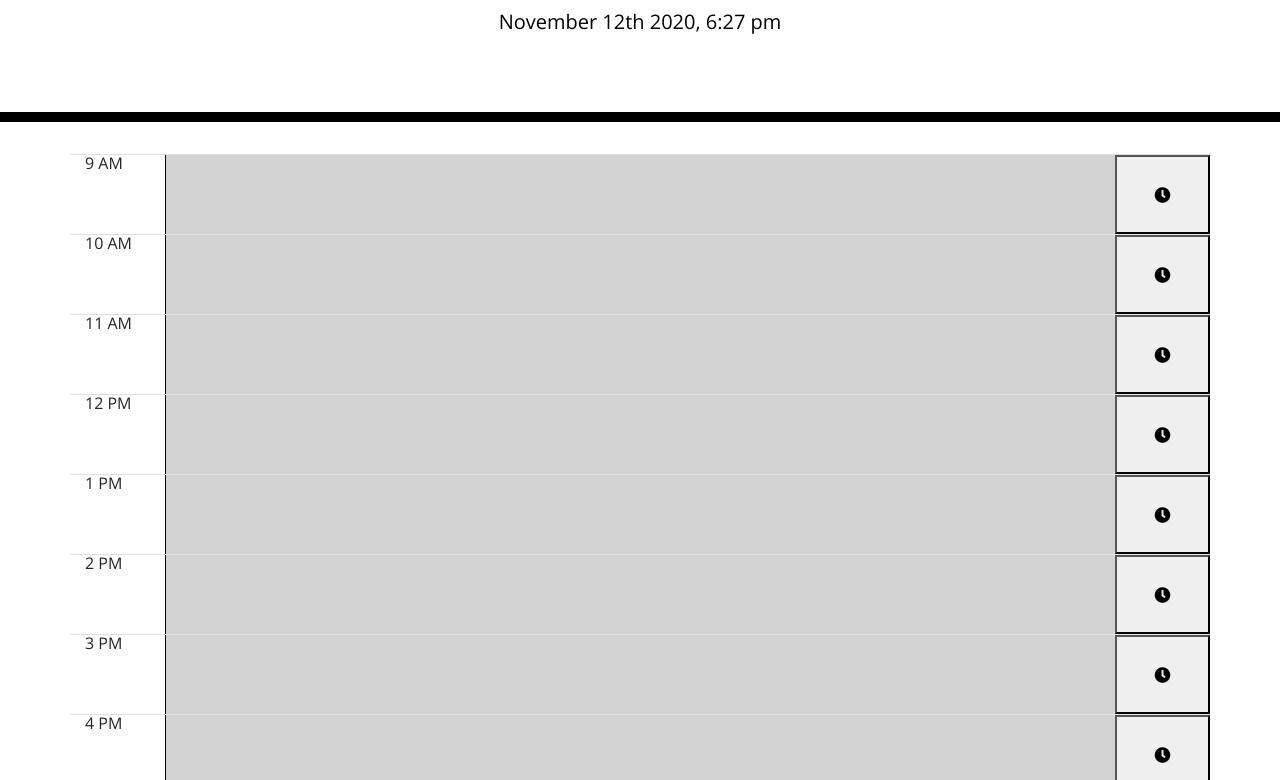
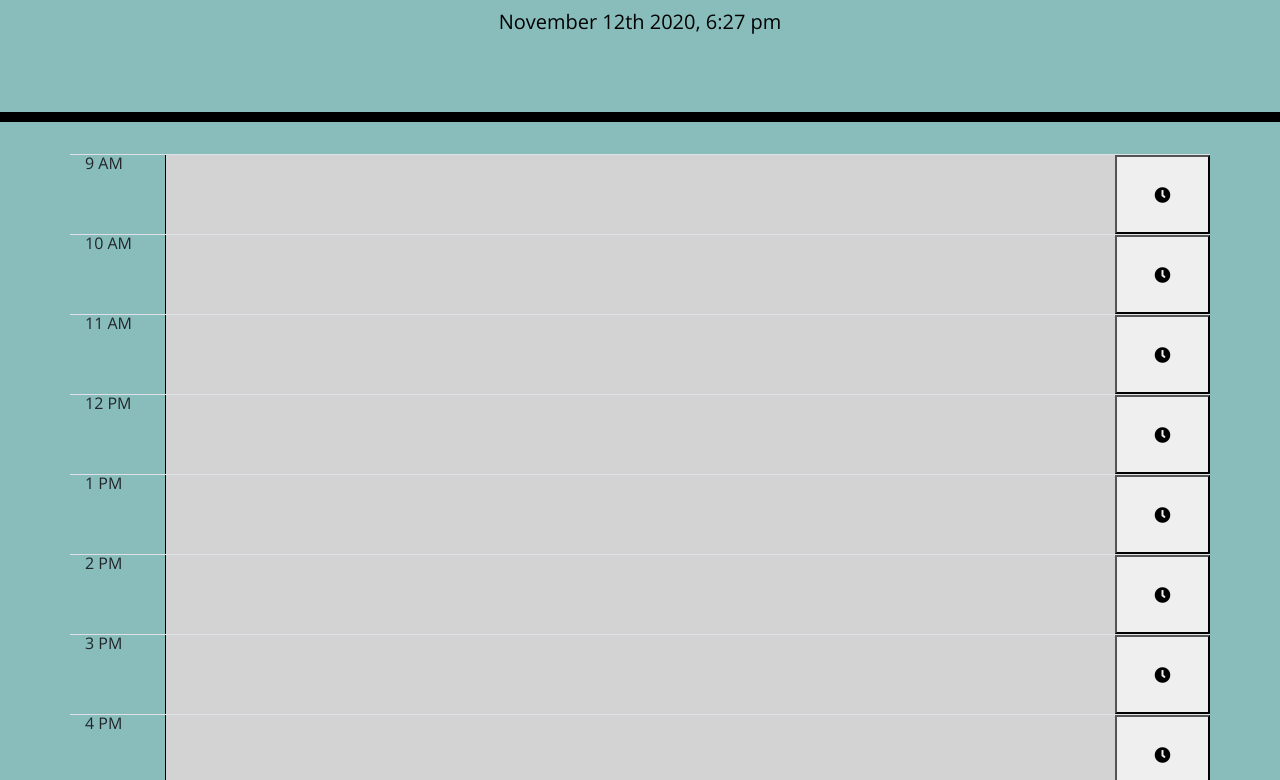
Before and after one commit to marchandmr/My-Calendar-HW5, a plain HTML site: page index.html in a window 1280 px wide. Shown: the part 182-962 px from the top of the page. Drawn offline with nearby package versions, Linux system fonts and the light colour scheme.

Commit message:
added css

```diff
--- a/style.css
+++ b/style.css
@@ -69,3 +69,7 @@ textarea{
   font-size: 20px;
   transition: all .3s ease-in-out;
 }
+
+body{
+  background-color: #88BDBC;
+}
```
